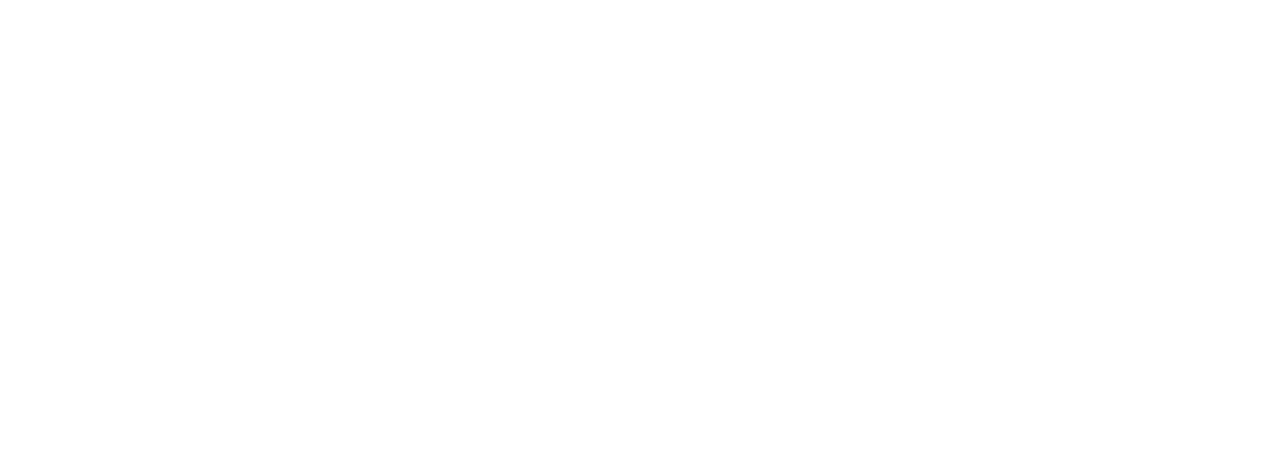
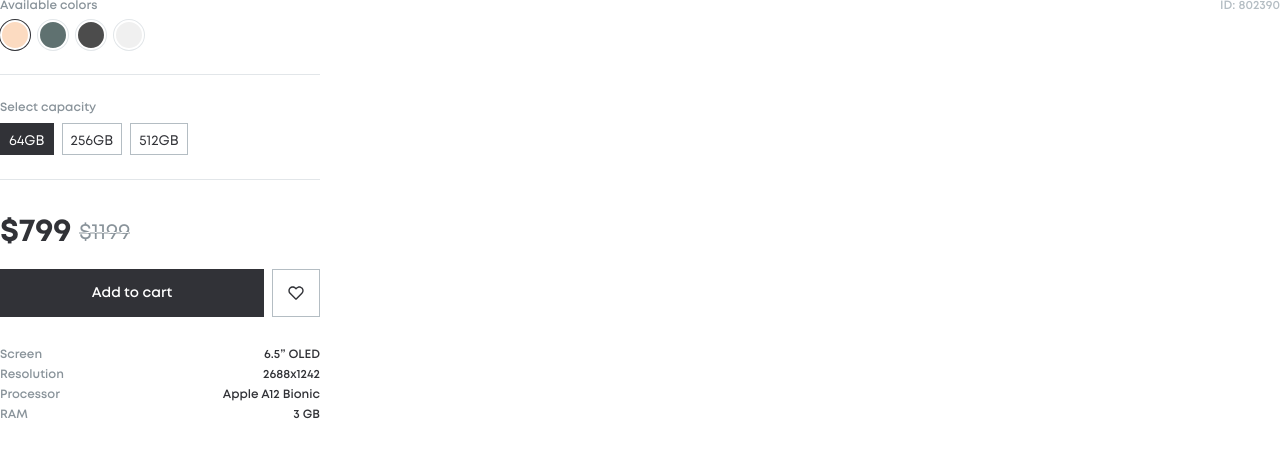
Before and after one commit to Localhost-Enterprises/group-project-2026, a React (Vite) app: page /item-block-preview in a window 1280 px wide. Before the commit this address had no page. Shown: the top 456 px of the page. Built offline with nearby package versions, Linux system fonts and the light colour scheme.

Commit message:
feat: add product item block

```diff
--- /dev/null
+++ b/src/components/organisms/ItemBlock/ItemBlock.module.scss
@@ -0,0 +1,208 @@
+@use '@/app/styles/colors' as *;
+@use '@/app/styles/mixins' as *;
+
+.itemBlock {
+  box-sizing: border-box;
+  width: 100%;
+  padding: 0 16px;
+
+  @include on('tablet') {
+    padding: 0;
+  }
+}
+
+.colors {
+  display: flex;
+  justify-content: space-between;
+  align-items: center;
+  color: $secondary;
+
+  > span:first-child {
+    font-size: 12px;
+    font-weight: 600;
+    line-height: 1;
+  }
+
+  > span:last-child {
+    font-size: 12px;
+    font-weight: 700;
+    line-height: 1;
+    color: $icons;
+  }
+}
+
+.productId {
+  @include on('desktop') {
+    position: absolute;
+    top: 0;
+    right: 0;
+  }
+}
+
+.colorOptions {
+  display: flex;
+  gap: 8px;
+  margin-top: 8px;
+  padding-bottom: 24px;
+  border-bottom: 1px solid $elements;
+}
+
+.colorCircle {
+  display: block;
+  width: 30px;
+  height: 30px;
+  border: 2px solid $white;
+  border-radius: 50%;
+  box-shadow: 0 0 0 1px $elements;
+  box-sizing: border-box;
+  padding: 0;
+  cursor: pointer;
+}
+
+.selectedColor {
+  box-shadow: 0 0 0 1px $primary;
+}
+
+.capacity {
+  margin-top: 24px;
+  padding-bottom: 24px;
+  border-bottom: 1px solid $elements;
+
+  > span {
+    color: $secondary;
+    font-size: 12px;
+    font-weight: 600;
+    line-height: 1;
+  }
+}
+
+.capacityButton {
+  padding: 0 8px;
+  border-color: $icons;
+  background-color: $white;
+  color: $primary;
+
+  font-size: 14px;
+  font-weight: 500;
+  line-height: 21px;
+}
+
+.capacityButton.selectedCapacity {
+  background-color: $primary;
+  color: $white;
+  border-color: $primary;
+}
+
+.capacityOptions {
+  display: flex;
+  gap: 8px;
+  margin-top: 8px;
+}
+
+.capacityText {
+  transform: translateY(1.5px);
+}
+
+.prices {
+  display: flex;
+  align-items: center;
+  gap: 8px;
+  margin-top: 32px;
+}
+
+.currentPrice {
+  color: $primary;
+  font-size: 32px;
+  font-weight: 800;
+  line-height: 41px;
+  letter-spacing: -0.01em;
+}
+
+.oldPrice {
+  --strike-y: 14px;
+
+  position: relative;
+  display: inline-flex;
+  color: $secondary;
+  font-size: 22px;
+  font-weight: 500;
+  line-height: 28px;
+  text-decoration: none;
+
+  &::after {
+    content: '';
+    position: absolute;
+    top: var(--strike-y);
+    left: 0;
+    width: 100%;
+    height: 1px;
+    background-color: $secondary;
+    transform: translateY(-50%);
+  }
+}
+
+.oldPriceValue {
+  position: relative;
+  z-index: 1;
+
+  background: linear-gradient(
+    to bottom,
+    $secondary 0,
+    $secondary calc(var(--strike-y) - 0.5px),
+    $white calc(var(--strike-y) - 0.5px),
+    $white calc(var(--strike-y) + 0.5px),
+    $secondary calc(var(--strike-y) + 0.5px),
+    $secondary 100%
+  );
+
+  background-clip: text;
+  -webkit-background-clip: text;
+  -webkit-text-fill-color: transparent;
+}
+
+.actions {
+  display: flex;
+  align-items: center;
+  gap: 8px;
+  margin-top: 16px;
+  width: 100%;
+}
+
+.addToCart {
+  flex: 1;
+  min-width: 0;
+  height: 48px;
+}
+
+.favourite {
+  flex: 0 0 48px;
+  width: 48px;
+  height: 48px;
+  border: 1px solid $icons;
+}
+
+.specs {
+  display: flex;
+  flex-direction: column;
+  gap: 8px;
+  margin-top: 32px;
+}
+
+.specRow {
+  display: flex;
+  justify-content: space-between;
+  align-items: center;
+
+  > :first-child {
+    color: $secondary;
+    font-weight: 600;
+    line-height: 1;
+  }
+
+  > :last-child {
+    color: $primary;
+    font-weight: 600;
+    line-height: 1;
+    text-align: right;
+  }
+}
--- /dev/null
+++ b/src/components/organisms/ItemBlock/ItemBlock.tsx
@@ -0,0 +1,124 @@
+import classNames from 'classnames';
+import styles from './ItemBlock.module.scss';
+import { Typography } from '@/components/atoms/Typography';
+import { DefaultButton } from '@/components/molecules/Buttons/DefaultButton';
+import { TextButton, IconButton } from '@/components/molecules';
+import { FavouritesIcon } from '@/components/atoms/Icons/FavouritesIcon';
+import type { ProductDetails } from '@/shared/types/ProductDetails';
+import { getProductColor } from '@/shared/constants/productColors';
+import { useState } from 'react';
+
+type ItemBlockProps = {
+  product: ProductDetails;
+  onAddToCart?: (product: ProductDetails) => void;
+};
+
+export const ItemBlock = ({ product, onAddToCart }: ItemBlockProps) => {
+  const [selectedColor, setSelectedColor] = useState(product.color);
+  const [selectedCapacity, setSelectedCapacity] = useState(product.capacity);
+  const [isFavourite, setIsFavourite] = useState(false);
+
+  const specs = [
+    { label: 'Screen', value: product.screen },
+    { label: 'Resolution', value: product.resolution },
+    { label: 'Processor', value: product.processor },
+    { label: 'RAM', value: product.ram },
+  ];
+
+  return (
+    <div className={styles.itemBlock}>
+      <div className={styles.colors}>
+        <span>Available colors</span>
+        <span className={styles.productId}>ID: 802390</span>
+      </div>
+
+      <div className={styles.colorOptions}>
+        {product.colorsAvailable.map((color) => (
+          <button
+            key={color}
+            type="button"
+            className={classNames(styles.colorCircle, {
+              [styles.selectedColor]: color === selectedColor,
+            })}
+            style={{ backgroundColor: getProductColor(color) }}
+            onClick={() => setSelectedColor(color)}
+            aria-label={`Select ${color} color`}
+            aria-pressed={color === selectedColor}
+          />
+        ))}
+      </div>
+
+      <div className={styles.capacity}>
+        <Typography
+          variant="smalltext"
+          as="span"
+        >
+          Select capacity
+        </Typography>
+
+        <div className={styles.capacityOptions}>
+          {product.capacityAvailable.map((capacity) => (
+            <DefaultButton
+              key={capacity}
+              className={classNames(styles.capacityButton, {
+                [styles.selectedCapacity]: capacity === selectedCapacity,
+              })}
+              onClick={() => setSelectedCapacity(capacity)}
+            >
+              <span className={styles.capacityText}>{capacity}</span>
+            </DefaultButton>
+          ))}
+        </div>
+      </div>
+
+      <div className={styles.prices}>
+        <Typography
+          variant="h2"
+          as="span"
+          className={styles.currentPrice}
+        >
+          ${product.priceDiscount}
+        </Typography>
+
+        <Typography
+          variant="bodytext"
+          as="span"
+          className={styles.oldPrice}
+        >
+          <span className={styles.oldPriceValue}>${product.priceRegular}</span>
+        </Typography>
+      </div>
+
+      <div className={styles.actions}>
+        <TextButton
+          className={styles.addToCart}
+          onClick={() => onAddToCart?.(product)}
+        >
+          Add to cart
+        </TextButton>
+
+        <IconButton
+          className={styles.favourite}
+          selected={isFavourite}
+          onClick={() => setIsFavourite((prev) => !prev)}
+          iconInactive={<FavouritesIcon />}
+          iconActive={<FavouritesIcon filled />}
+          aria-label="Add to favourites"
+        />
+      </div>
+
+      <div className={styles.specs}>
+        {specs.map((spec) => (
+          <div
+            key={spec.label}
+            className={styles.specRow}
+          >
+            <Typography variant="smalltext">{spec.label}</Typography>
+
+            <Typography variant="smalltext">{spec.value}</Typography>
+          </div>
+        ))}
+      </div>
+    </div>
+  );
+};
--- /dev/null
+++ b/src/components/organisms/ItemBlock/index.ts
@@ -0,0 +1 @@
+export { ItemBlock } from './ItemBlock';
--- a/src/components/organisms/ProductsSlider/ProductsSlider.tsx
+++ b/src/components/organisms/ProductsSlider/ProductsSlider.tsx
@@ -44,7 +44,14 @@ export const ProductsSlider = ({ data }: { data: ProductsSlidesData }) => {
             className={styles.item}
             key={id}
           >
-            <ProductCard {...product} />
+            <ProductCard
+              {...product}
+              fullPrice={
+                data.sectionTitle === 'Hot prices' ?
+                  product.fullPrice
+                : undefined
+              }
+            />
           </div>
         ))}
       </div>
--- a/src/main.tsx
+++ b/src/main.tsx
@@ -4,6 +4,27 @@ import { App } from './app';
 import '@/app/styles/tailwind.css';
 import '@/app/styles/globals.scss';
 import { HomePage } from './pages/HomePage';
+import { ItemBlock } from './components/organisms/ItemBlock';
+import type { ProductDetails } from '@/shared/types/ProductDetails';
+
+const previewProduct: ProductDetails = {
+  id: 'apple-iphone-11-pro-max-64gb-gold',
+  namespaceId: 'apple-iphone-11-pro-max',
+  name: 'Apple iPhone 11 Pro Max 64GB Gold',
+  capacityAvailable: ['64GB', '256GB', '512GB'],
+  capacity: '64GB',
+  priceRegular: 1199,
+  priceDiscount: 799,
+  colorsAvailable: ['gold', 'midnightgreen', 'spacegray', 'silver'],
+  color: 'gold',
+  images: [],
+  description: [],
+  screen: '6.5” OLED',
+  resolution: '2688x1242',
+  processor: 'Apple A12 Bionic',
+  ram: '3 GB',
+  cell: [],
+};
 
 createRoot(document.getElementById('root')!).render(
   <BrowserRouter>
@@ -17,6 +38,22 @@ createRoot(document.getElementById('root')!).render(
           element={<HomePage />}
         />
       </Route>
+
+      <Route
+        path="/item-block-preview"
+        element={
+          <div style={{ position: 'relative', width: '100%' }}>
+            <div style={{ width: '320px', flexShrink: 0 }}>
+              <ItemBlock
+                product={previewProduct}
+                onAddToCart={(product) => {
+                  console.log('Добавляем товар:', product.name);
+                }}
+              />
+            </div>
+          </div>
+        }
+      />
     </Routes>
   </BrowserRouter>,
 );
--- /dev/null
+++ b/src/shared/constants/productColors.ts
@@ -0,0 +1,12 @@
+export const productColors: Record<string, string> = {
+  gold: '#FCDBC1',
+  midnightgreen: '#5F7170',
+  spacegray: '#4C4C4C',
+  silver: '#F0F0F0',
+};
+
+export const getProductColor = (name: string): string => {
+  const key = name.toLowerCase().replace(/[\s-]/g, '');
+
+  return productColors[key] ?? '#B4BDC3';
+};
```
